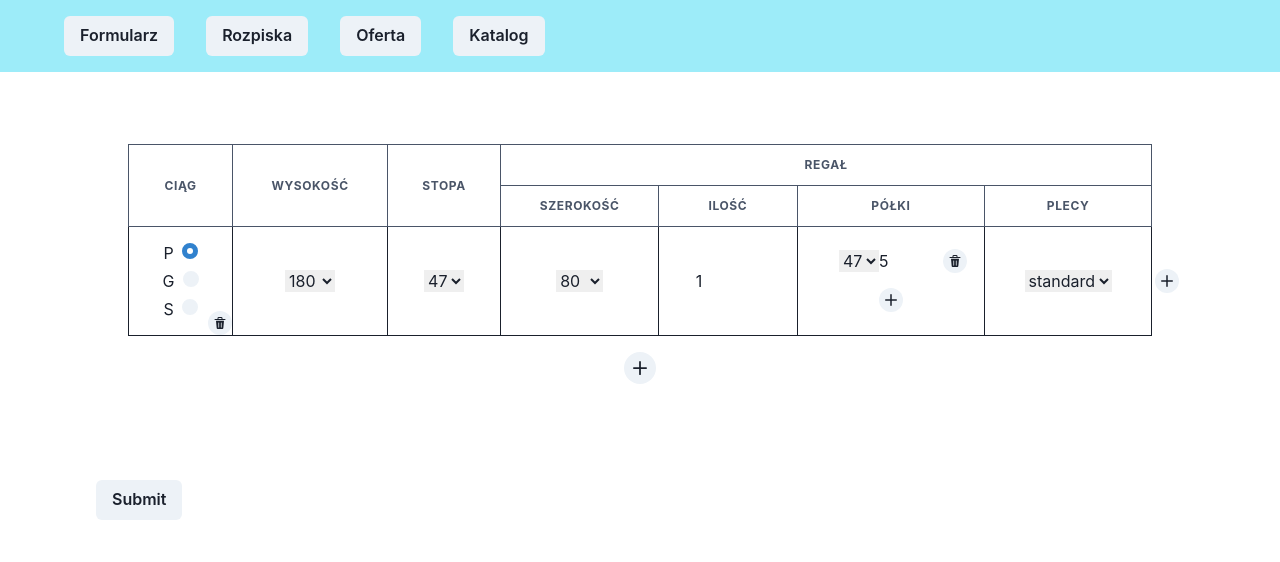
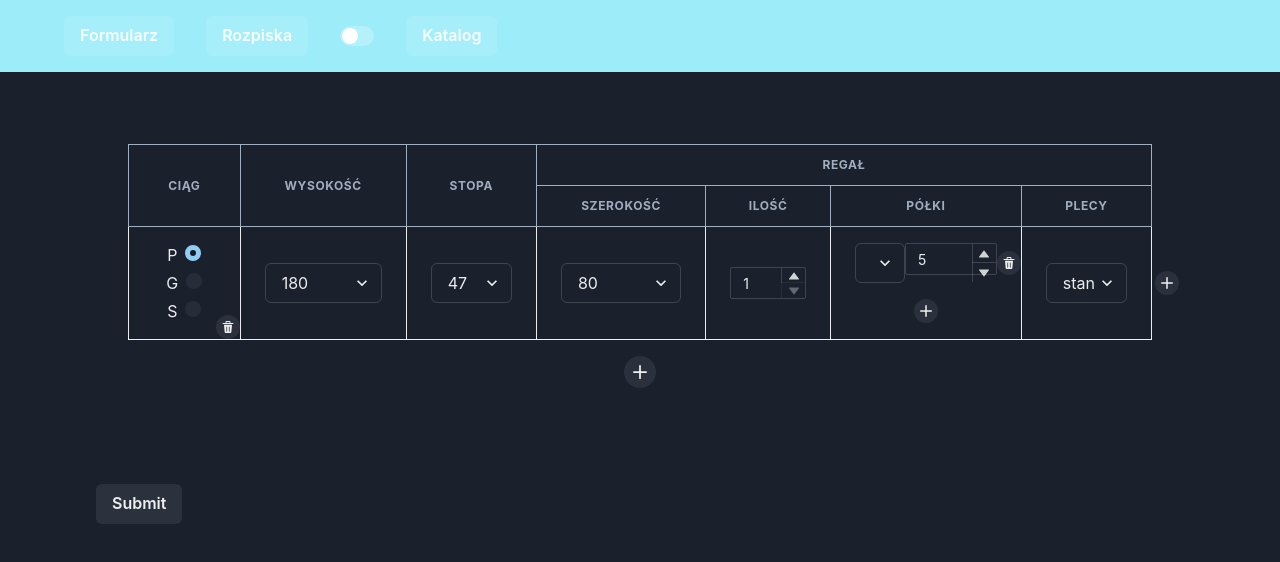
Before and after one commit to michalik-maciej/projektownia-kalkulator, a React (Create React App) app: page / in a window 1280 px wide. Shown: the top 562 px of the page. Built offline with nearby package versions, Linux system fonts and the light colour scheme.

Commit message:
super styling

```diff
--- a/src/App.tsx
+++ b/src/App.tsx
@@ -1,12 +1,13 @@
 import { BrowserRouter } from "react-router-dom"
 import { ChakraProvider } from "@chakra-ui/react"
 
+import { theme } from "./theme"
 import { PageWrapper } from "./components/PageWrapper"
 import { Router } from "./components/Router"
 
 export const App = () => {
   return (
-    <ChakraProvider>
+    <ChakraProvider theme={theme}>
       <BrowserRouter>
         <PageWrapper>
           <Router />
--- /dev/null
+++ b/src/NumberInput.tsx
@@ -0,0 +1,35 @@
+import { Field, FieldProps } from "formik"
+import {
+  NumberInput as ChakraNumberInput,
+  NumberInputField,
+  NumberDecrementStepper,
+  NumberIncrementStepper,
+  NumberInputStepper,
+} from "@chakra-ui/react"
+import { toInteger } from "lodash/fp"
+
+interface Props {
+  name: string
+}
+
+export const NumberInput = ({ name }: Props) => (
+  <Field name={name}>
+    {({ field, form }: FieldProps) => (
+      <ChakraNumberInput
+        min={1}
+        max={10}
+        value={field.value}
+        onChange={(value: string) =>
+          form.setFieldValue(field.name, toInteger(value))
+        }
+        size="sm"
+      >
+        <NumberInputField />
+        <NumberInputStepper>
+          <NumberIncrementStepper />
+          <NumberDecrementStepper />
+        </NumberInputStepper>
+      </ChakraNumberInput>
+    )}
+  </Field>
+)
--- a/src/components/FormShelves.tsx
+++ b/src/components/FormShelves.tsx
@@ -1,7 +1,7 @@
 import { Field, FieldArray } from "formik"
-import { Flex, VStack, IconButton } from "@chakra-ui/react"
+import { Flex, VStack, IconButton, Select } from "@chakra-ui/react"
 import { AddIcon, DeleteIcon } from "@chakra-ui/icons"
-
+import { NumberInput } from "../NumberInput"
 import { getShelfOptions } from "../utils"
 import { FormShelfType } from "../types"
 
@@ -25,18 +25,15 @@ export const FormShelves = ({
           <VStack spacing="4">
             {shelves.map((_, shelfIndex) => (
               <Flex key={shelfIndex} position="relative">
-                <Field as="select" name={`${fieldName}.${shelfIndex}.depth`}>
+                <Field as={Select} name={`${fieldName}.${shelfIndex}.depth`}>
                   {getShelfOptions(width).map((depth) => (
                     <option key={depth} value={depth}>
                       {depth}
                     </option>
                   ))}
                 </Field>
-                <Field
+                <NumberInput
                   name={`${fieldName}.${shelfIndex}.numberOfShelves`}
-                  type="number"
-                  min={1}
-                  max={10}
                 />
                 <VStack
                   position="absolute"
--- a/src/components/FormStands.tsx
+++ b/src/components/FormStands.tsx
@@ -1,9 +1,10 @@
 import { ReactNode } from "react"
 import { Field, FieldArray } from "formik"
-import { Radio, VStack, Td, Tr, IconButton } from "@chakra-ui/react"
+import { Radio, VStack, Td, Tr, IconButton, Select } from "@chakra-ui/react"
 import { AddIcon, DeleteIcon } from "@chakra-ui/icons"
 import { size } from "lodash/fp"
 
+import { NumberInput } from "../NumberInput"
 import {
   getFootOptions,
   getWidthOptions,
@@ -61,7 +62,7 @@ export const FormStands = ({
                         ciąg
                       </Td>
                       <Td rowSpan={stands.length}>
-                        <Field name={`${fieldName}.height`} as="select">
+                        <Field name={`${fieldName}.height`} as={Select}>
                           {getHeightOptions().map((height) => (
                             <option key={height} value={height}>
                               {height}
@@ -70,7 +71,7 @@ export const FormStands = ({
                         </Field>
                       </Td>
                       <Td rowSpan={stands.length}>
-                        <Field name={`${fieldName}.depth`} as="select">
+                        <Field name={`${fieldName}.depth`} as={Select}>
                           {getFootOptions().map((depth) => (
                             <option key={depth} value={depth}>
                               {depth}
@@ -83,7 +84,7 @@ export const FormStands = ({
                   <Td>
                     <Field
                       name={`${fieldName}.stands.${standIndex}.width`}
-                      as="select"
+                      as={Select}
                     >
                       {getWidthOptions().map((width) => (
                         <option key={width} value={width}>
@@ -93,11 +94,8 @@ export const FormStands = ({
                     </Field>
                   </Td>
                   <Td>
-                    <Field
+                    <NumberInput
                       name={`${fieldName}.stands.${standIndex}.numberOfStands`}
-                      type="number"
-                      min={1}
-                      max={10}
                     />
                   </Td>
                   <Td>
@@ -111,7 +109,7 @@ export const FormStands = ({
                   <Td position="relative">
                     <Field
                       name={`${fieldName}.stands.${standIndex}.backVariant`}
-                      as="select"
+                      as={Select}
                     >
                       {variantsBack.map(({ value, name }) => (
                         <option
--- a/src/components/PageWrapper.tsx
+++ b/src/components/PageWrapper.tsx
@@ -1,13 +1,15 @@
 import { ReactNode } from "react"
 import { Link } from "react-router-dom"
 
-import { Box, Button, HStack } from "@chakra-ui/react"
+import { Box, Button, HStack, Switch, useColorMode } from "@chakra-ui/react"
 
 interface Props {
   children: ReactNode
 }
 
 export const PageWrapper = ({ children }: Props) => {
+  const { toggleColorMode } = useColorMode()
+
   return (
     <Box pt="20" minH="100vh">
       <HStack
@@ -26,9 +28,7 @@ export const PageWrapper = ({ children }: Props) => {
         <Button as={Link} to="/order">
           Rozpiska
         </Button>
-        <Button as={Link} to="/offer">
-          Oferta
-        </Button>
+        <Switch onChange={toggleColorMode} />
         <Button as={Link} to="/catalog">
           Katalog
         </Button>
--- a/src/components/Router.tsx
+++ b/src/components/Router.tsx
@@ -20,7 +20,6 @@ export const Router = () => {
               path="/order"
               element={<Order collections={collections} />}
             />
-            <Route path="/offer" element={<div>Oferta</div>} />
             <Route path="/catalog" element={<div>Katalog elementów</div>} />
             <Route path="/*" element={<FormRoot collections={collections} />} />
           </Routes>
--- /dev/null
+++ b/src/theme.ts
@@ -0,0 +1,8 @@
+import { extendTheme, type ThemeConfig } from "@chakra-ui/react"
+
+const config: ThemeConfig = {
+  initialColorMode: "dark",
+  useSystemColorMode: false,
+}
+
+export const theme = extendTheme({ config })
```
